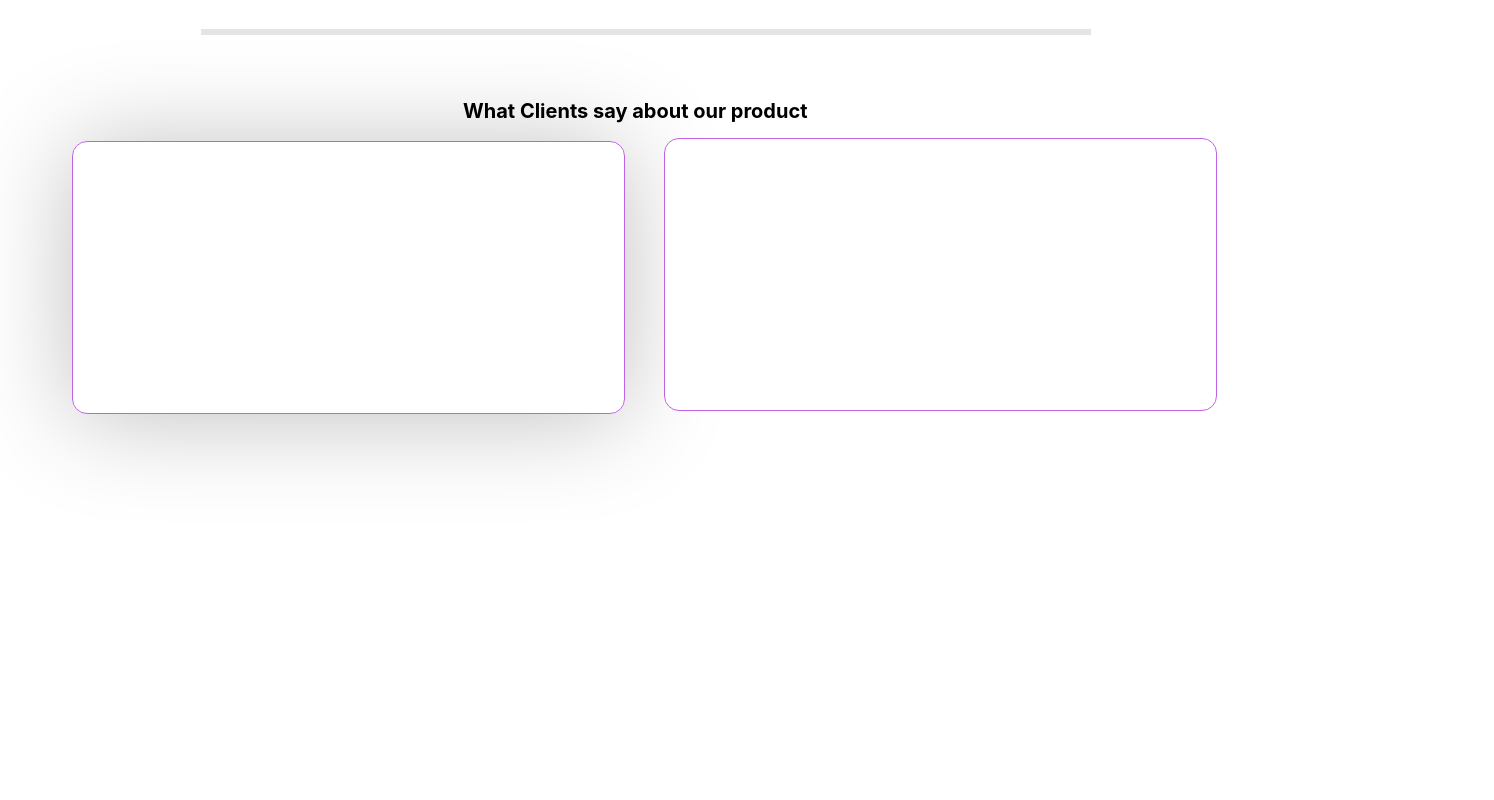
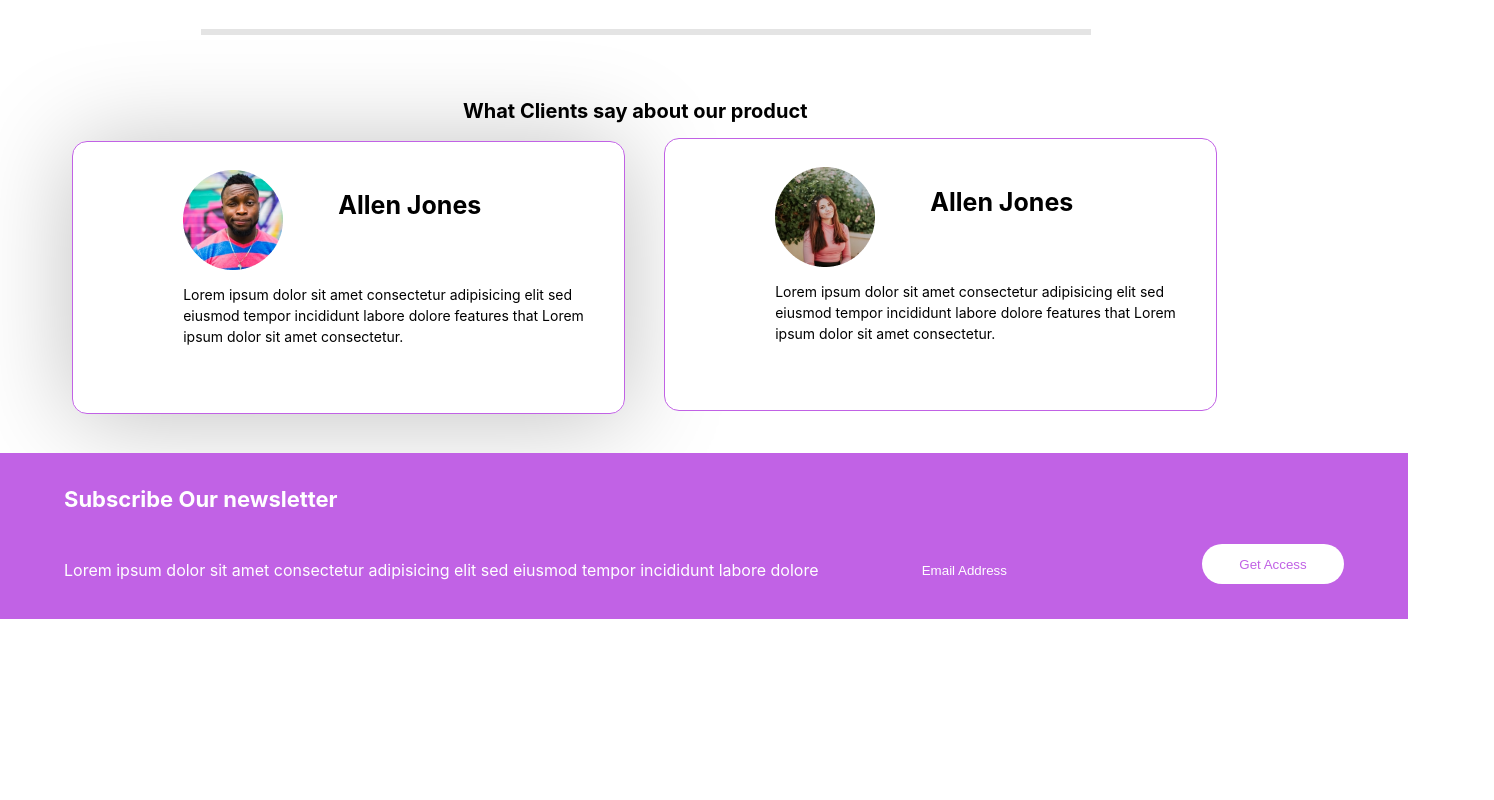
Before and after one commit to vishalJayapalan/singlePageClone, a React (Create React App) app in the folder frontend/: page / in a window 1280 px wide. Shown: the part 1920-2720 px from the top of the page, 1494 px wide, since content can reach past the window. After the commit the page ends 2539 px from the top, so only its background shows below. Built offline with nearby package versions, Linux system fonts and the light colour scheme.

Commit message:
completed

```diff
--- a/frontend/src/App.css
+++ b/frontend/src/App.css
@@ -291,7 +291,12 @@ top: 1941px;
 border: 3px solid #E4E4E4;
 }
 
-.clientSay h4{
+.clientNameContainer{
+  display: flex;
+  align-items: center;
+}
+
+.clientH4{
   position: absolute;
   width: 366px;
   height: 30px;
@@ -318,25 +323,36 @@ border-radius: 15px;
 }
 
 .clientBorder1 img{
-  position: absolute;
+  /* position: absolute; */
 width: 100px;
 height: 100px;
-left: 142px;
-top: 2098px;
+margin-left: 20%;
+margin-top: 5%;
+/* left: 142px; */
+/* top: 2098px; */
 }
 
-.clientBorder1 h4{
-  position: absolute;
+.client1h4{
 width: 148px;
 height: 38px;
-left: 272px;
-top: 2126px;
-
-font-family: Poppins;
+margin-left: 10%;
 font-style: normal;
 font-weight: bold;
 font-size: 25px;
 line-height: 37px;
+}
+.clientBorder1 p{
+  /* position: absolute; */
+width: 412px;
+height: 63px;
+/* left: 142px; */
+/* top: 2229px; */
+margin-left: 20%;
+
+font-style: normal;
+font-weight: normal;
+font-size: 14px;
+line-height: 21px;
 }
 
 .clientBorder2{
@@ -353,9 +369,79 @@ border-radius: 15px;
 }
 
 .clientBorder2 img{
+  width: 100px;
+height: 100px;
+margin-left: 20%;
+margin-top: 5%;
+}
+
+.client2h4{
+  /* position: absolute; */
+  width: 148px;
+  height: 38px;
+  /* left: 863px; */
+  /* top: 2129px; */
+margin-left: 10%;
+
+  font-style: normal;
+  font-weight: bold;
+  font-size: 25px;
+  line-height: 37px;
+}
+
+.clientBorder2 p{
+    /* position: absolute; */
+width: 412px;
+height: 63px;
+/* left: 142px; */
+/* top: 2229px; */
+margin-left: 20%;
+
+font-style: normal;
+font-weight: normal;
+font-size: 14px;
+line-height: 21px;
+}
+
+.subscribeContainer{
   position: absolute;
-width: 100px;
-height: 100px;
-left: 727px;
-top: 2096px;
+width: 1280px;
+height: 166px;
+left: 0px;
+top: 2373px;
+padding: 0 5% 0 5% ;
+background: #C162E5;
 }
+
+.subscribeContainer h5{
+  color: white;
+  font-style: normal;
+font-weight: bold;
+font-size: 22px;
+line-height: 18px;
+}
+
+.subscribeInputContainer{
+  display: flex;
+  justify-content: space-between;
+  color: white;
+}
+.subscribeInputContainer input{
+  background-color:#C162E5 ;
+  border: none;
+  outline: none;
+}
+
+.subscribeInputContainer input::placeholder{
+  color: white;
+}
+
+.subscribeButton{
+  width: 142px;
+height: 40px;
+border: none;
+outline: none;
+color: #C162E5;
+background: #FFFFFF;
+border-radius: 25px;
+}
--- a/frontend/src/App.js
+++ b/frontend/src/App.js
@@ -68,15 +68,40 @@ function App () {
       </section>
       <hr className='hrAfterBusinessJourney'></hr>
       <section className='clientSay'>
-        <h4>What Clients say about our product</h4>
+        <h4 className='clientH4'>What Clients say about our product</h4>
         <div className='clientBorder1'>
-          <img src='/images/Client1.png'></img>
-          <h4>Allen Jones</h4>
+          <div className='clientNameContainer'>
+            <img src='/images/Client1.png'></img>
+            <h4 className='client1h4'>Allen Jones</h4>
+          </div>
+          <p>
+            Lorem ipsum dolor sit amet consectetur adipisicing elit sed eiusmod
+            tempor incididunt labore dolore features that Lorem ipsum dolor sit
+            amet consectetur.
+          </p>
         </div>
         <div className='clientBorder2'>
-          <img src='/images/Client2.png'></img>
-          <h4>Allen Jones</h4>
+          <div className='clientNameContainer'>
+            <img src='/images/Client2.png'></img>
+            <h4 className='client2h4'>Allen Jones</h4>
+          </div>
+          <p>
+            Lorem ipsum dolor sit amet consectetur adipisicing elit sed eiusmod
+            tempor incididunt labore dolore features that Lorem ipsum dolor sit
+            amet consectetur.
+          </p>
         </div>
+      </section>
+      <section className='subscribeContainer'>
+        <h5>Subscribe Our newsletter</h5>
+        <section className='subscribeInputContainer'>
+          <p>
+            Lorem ipsum dolor sit amet consectetur adipisicing elit sed eiusmod
+            tempor incididunt labore dolore
+          </p>
+          <input placeholder='Email Address'></input>
+          <button className='subscribeButton'>Get Access</button>
+        </section>
       </section>
     </div>
   )
```
Also changed, not shown: 1 other file (tests, documents, lock files or other folders).
